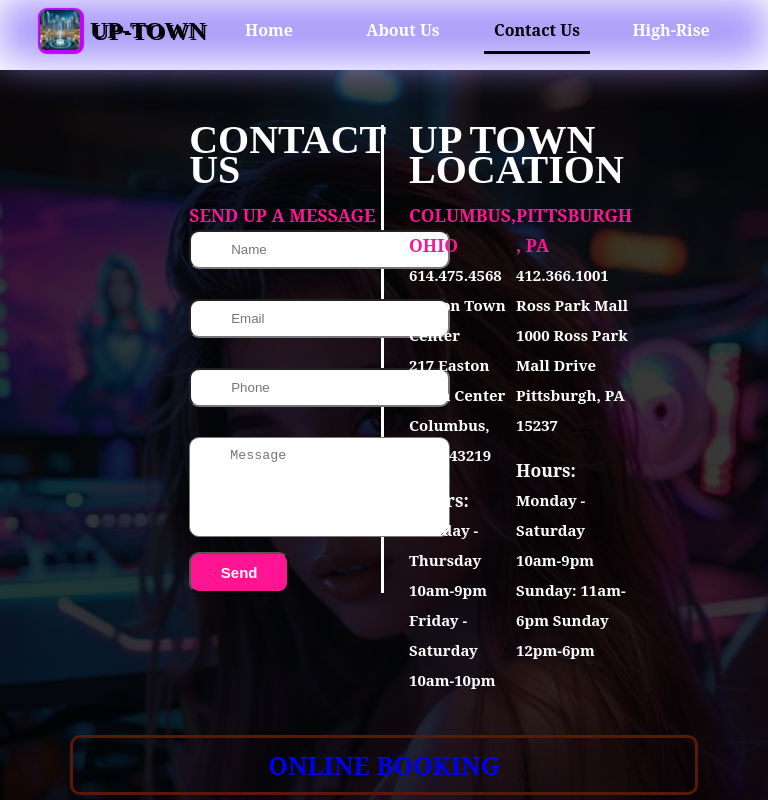
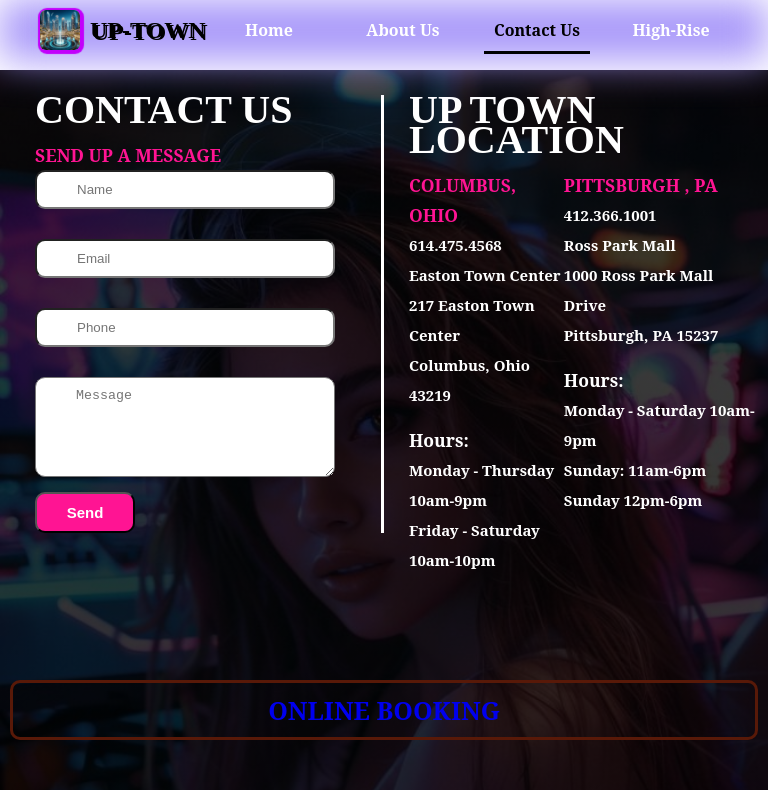
Before and after one commit to Clifford-Joshua/UpTown, a React (Create React App) app: page /#/contact in a window 768 px wide. Shown: the top 800 px of the page. Built offline with nearby package versions, Linux system fonts and the light colour scheme.

Commit message:
contact us

```diff
--- a/src/index.css
+++ b/src/index.css
@@ -406,4 +406,11 @@ textarea {
   .coloum-set {
     padding: var(--padding-big);
   }
+  .contact{
+    padding: var(--padding-small);
+  }
+  .contact-holder {
+    max-width: 100%;
+  }
+
 }
```
